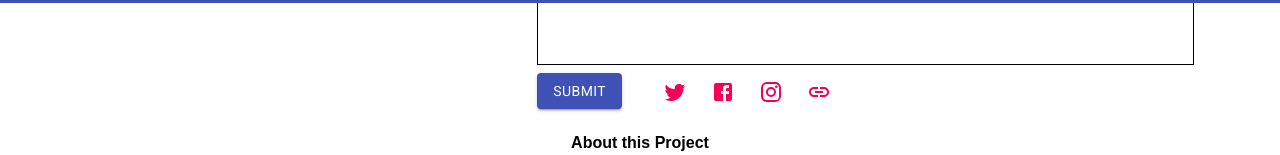
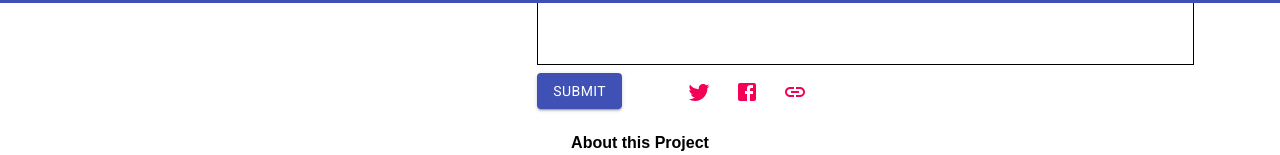
Before and after one commit to LayersOfLove/LayersOfLove-Source, a React (Create React App) app: page / in a window 1280 px wide. Shown: the part 797-952 px from the top of the page. Built offline with nearby package versions, Linux system fonts and the light colour scheme.

Commit message:
added facebook open graph meta tags for link preview

```diff
--- a/public/index.html
+++ b/public/index.html
@@ -1,6 +1,13 @@
 <!DOCTYPE html>
 <html lang="en">
   <head>
+    <meta property="og:url" content="https://layersoflove.ca/" />
+    <meta property="og:type" content="article" />
+    <meta property="og:title" content="Layers of Labour of Love" />
+    <meta property="og:description" content="An artwork by Khadija Aziz and Laura Kee Kailing" />
+    <meta property="og:image"
+      content="http://static01.nyt.com/images/2015/02/19/arts/international/19iht-btnumbers19A/19iht-btnumbers19A-facebookJumbo-v2.jpg" />
+
     <meta charset="utf-8" />
     <link rel="icon" href="%PUBLIC_URL%/favicon.ico" />
     <meta name="viewport" content="width=device-width, initial-scale=1" />
--- a/src/components/CanvasShareBar/index.js
+++ b/src/components/CanvasShareBar/index.js
@@ -1,5 +1,5 @@
 import React from 'react';
-import { Facebook, Instagram, Twitter, Link } from '@material-ui/icons';
+import { Facebook, Twitter, Link } from '@material-ui/icons';
 import {
   Button,
   IconButton,
@@ -27,7 +27,6 @@ export default function CanvasShareBar({ zIndexMappingStr }) {
   const socials = {
     'Twitter': <Twitter className={classes.shareIcon} />,
     'Facebook': <Facebook className={classes.shareIcon} />,
-    'Instagram': <Instagram className={classes.shareIcon} />,
     'Copy link': <Link className={classes.shareIcon} />
   }
 
@@ -72,13 +71,6 @@ export default function CanvasShareBar({ zIndexMappingStr }) {
           </IconButton>
         </FacebookShareButton>
 
-      {/* Instagram */}
-        <IconButton color="secondary">
-          <Tooltip title="Instagram">
-            <Instagram className={classes.shareIcon} />
-          </Tooltip>
-        </IconButton>
-
       {/* Copy link */}
         <IconButton
           color="secondary"
```
